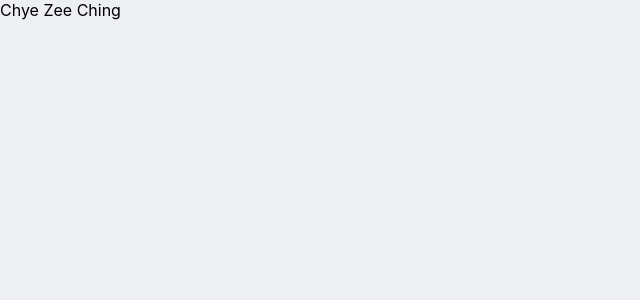
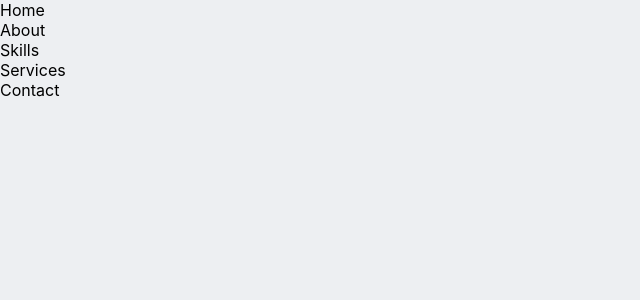
Before and after one commit to Vincci-ZeeChing/vinccichyezeeching, a React (Create React App) app: page / in a window 1280 px wide. Shown: the top 300 px of the page, without its empty margins (0-640 px from the left). Built offline with nearby package versions, Linux system fonts and the light colour scheme.

Commit message:
:truck: Routing

```diff
--- a/package.json
+++ b/package.json
@@ -10,6 +10,7 @@
     "@testing-library/user-event": "^13.5.0",
     "react": "^19.1.0",
     "react-dom": "^19.1.0",
+    "react-router-dom": "^7.7.0",
     "react-scripts": "5.0.1",
     "web-vitals": "^2.1.4"
   },
--- a/src/App.js
+++ b/src/App.js
@@ -1,7 +1,32 @@
+import {useState} from 'react'
+import { BrowserRouter as Router } from 'react-router-dom';
+
+import Homepage from './pages/Homepage'
+import About from "./pages/About";
+import Services from "./pages/Services";
+import Skill from "./pages/Skill";
+import Contact from "./pages/Contact";
+import Navbar from "./components/Navbar";
+
+
 function App() {
+  const [route, setRoute] = useState()
+
+  const navigateTo = (path) => {
+    setRoute(path);
+  }
+
   return (
-    <div> Chye Zee Ching
-    </div>
+    <Router>
+      <div>
+        <Navbar navigateTo={navigateTo} />
+        {route === '/' && <Homepage navigateTo={navigateTo} />}
+        {route === '/about' && <About />}
+        {route === '/skill' && <Skill />}
+        {route === '/services' && <Services />}
+        {route === '/contact' && <Contact />}
+      </div>
+    </Router>
   );
 }
 
--- /dev/null
+++ b/src/components/Navbar.js
@@ -0,0 +1,15 @@
+import React from 'react';
+
+const Navbar = ({navigateTo}) => (
+  <div>
+    <div className="navbar">
+      <div onClick={() => navigateTo('/')} >Home</div>
+      <div onClick={() => navigateTo('/about')} >About</div>
+      <div onClick={() => navigateTo('/skill')}>Skills</div>
+      <div onClick={() => navigateTo('/services')} >Services</div>
+      <div onClick={() => navigateTo('/contact')}>Contact</div>
+    </div>
+  </div>
+)
+
+export default Navbar;
--- /dev/null
+++ b/src/pages/About.js
@@ -0,0 +1,6 @@
+function About() {
+  return (
+    <div>About</div>
+  )
+}
+export default About;
--- /dev/null
+++ b/src/pages/Contact.js
@@ -0,0 +1,8 @@
+function Contact(){
+  return(
+    <div>
+      Contact
+    </div>
+  )
+}
+export default Contact;
--- /dev/null
+++ b/src/pages/Homepage.js
@@ -0,0 +1,8 @@
+function Homepage() {
+  return (
+    <div>
+      Homepage
+    </div>
+  )
+}
+export default Homepage;
--- /dev/null
+++ b/src/pages/Services.js
@@ -0,0 +1,9 @@
+function Services(){
+  return (
+    <div>
+      Services
+    </div>
+  )
+}
+
+export default Services;
--- /dev/null
+++ b/src/pages/Skill.js
@@ -0,0 +1,9 @@
+function Skill() {
+  return (
+    <div>
+      Skill
+    </div>
+  )
+}
+
+export default Skill;
```
Also changed, not shown: 1 other file (tests, documents, lock files or other folders).
